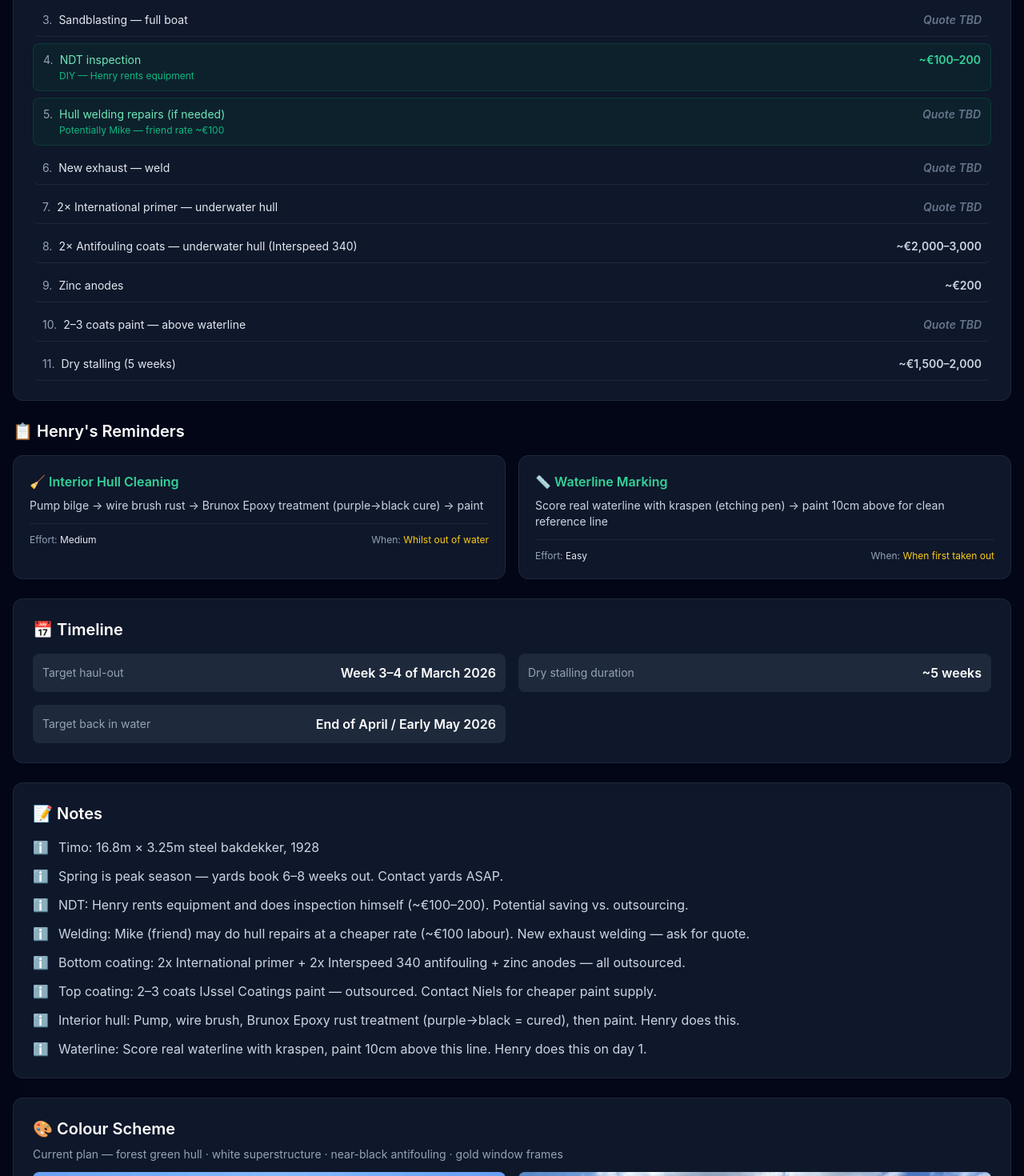
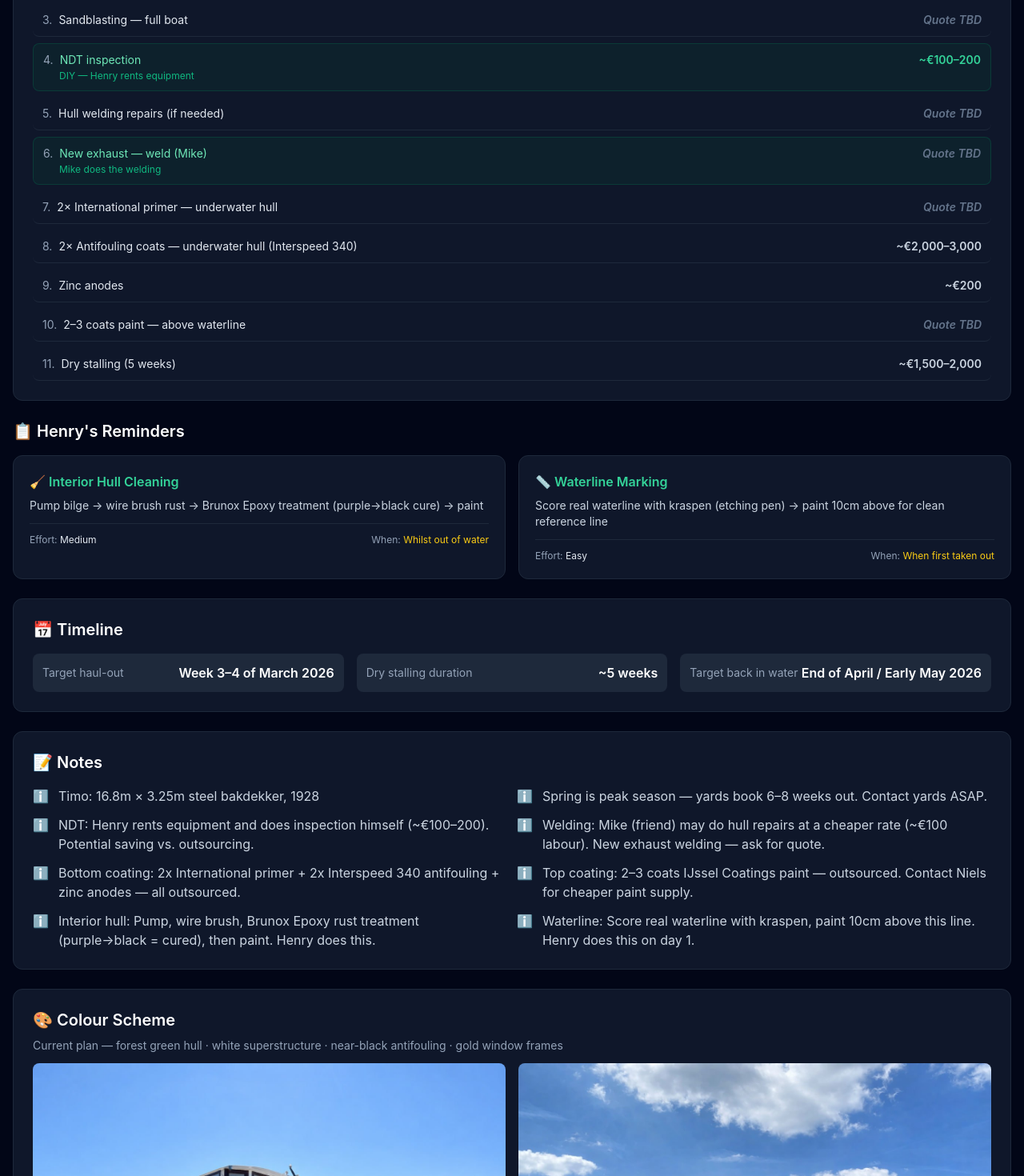
Before and after one commit to kokosthief/boat-dashboard, a Next.js app: page /haulout in a window 1280 px wide. Shown: the part 540-2010 px from the top of the page at 80% size. Built offline with nearby package versions, Linux system fonts and the light colour scheme; no server answers; the database is empty.

Commit message:
fix: exhaust weld → Mike, timeline 3-col, notes 2-col

```diff
--- a/src/app/haulout/page.tsx
+++ b/src/app/haulout/page.tsx
@@ -6,8 +6,8 @@ export default function HauloutPlan() {
     { item: 'High-pressure wash (exterior)', cost: 'incl.' },
     { item: 'Sandblasting — full boat', cost: 'Quote TBD' },
     { item: 'NDT inspection', cost: '~€100–200', saving: true, savingNote: 'DIY — Henry rents equipment' },
-    { item: 'Hull welding repairs (if needed)', cost: 'Quote TBD', saving: true, savingNote: 'Potentially Mike — friend rate ~€100' },
-    { item: 'New exhaust — weld', cost: 'Quote TBD' },
+    { item: 'Hull welding repairs (if needed)', cost: 'Quote TBD' },
+    { item: 'New exhaust — weld (Mike)', cost: 'Quote TBD', saving: true, savingNote: 'Mike does the welding' },
     { item: '2× International primer — underwater hull', cost: 'Quote TBD' },
     { item: '2× Antifouling coats — underwater hull (Interspeed 340)', cost: '~€2,000–3,000' },
     { item: 'Zinc anodes', cost: '~€200' },
@@ -110,7 +110,7 @@ export default function HauloutPlan() {
       {/* Timeline */}
       <div className="bg-slate-900 border border-slate-800 rounded-xl p-6">
         <h2 className="text-xl font-semibold mb-4">📅 Timeline</h2>
-        <div className="grid sm:grid-cols-2 gap-4">
+        <div className="grid sm:grid-cols-3 gap-4">
           {timeline.map((t, i) => (
             <div key={i} className="flex justify-between items-center p-3 bg-slate-800 rounded-lg">
               <span className="text-slate-400 text-sm">{t.label}</span>
@@ -123,7 +123,7 @@ export default function HauloutPlan() {
       {/* Notes */}
       <div className="bg-slate-900 border border-slate-800 rounded-xl p-6">
         <h2 className="text-xl font-semibold mb-4">📝 Notes</h2>
-        <ul className="space-y-3">
+        <ul className="grid sm:grid-cols-2 gap-3">
           {notes.map((note, i) => (
             <li key={i} className="flex gap-3">
               <span className="text-yellow-500 font-bold">ℹ️</span>
```
